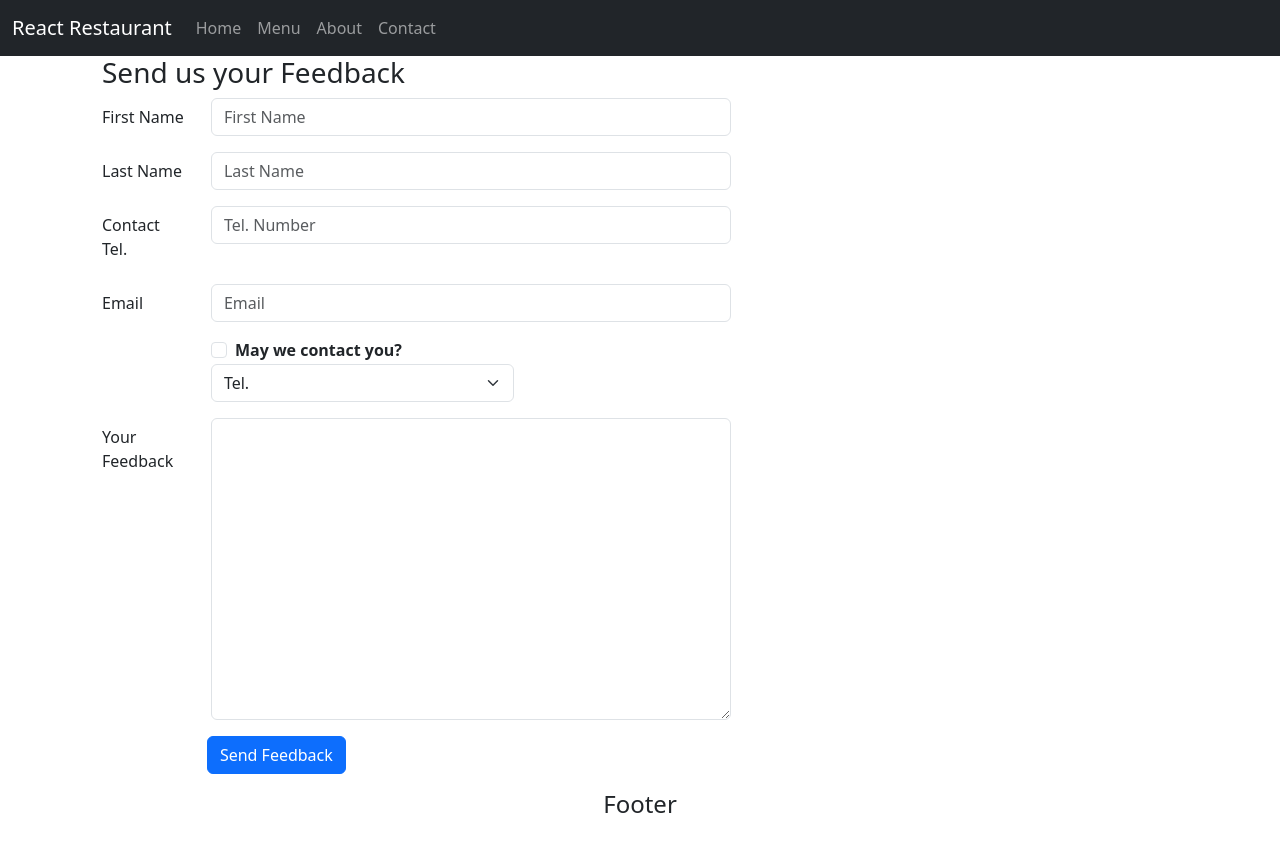
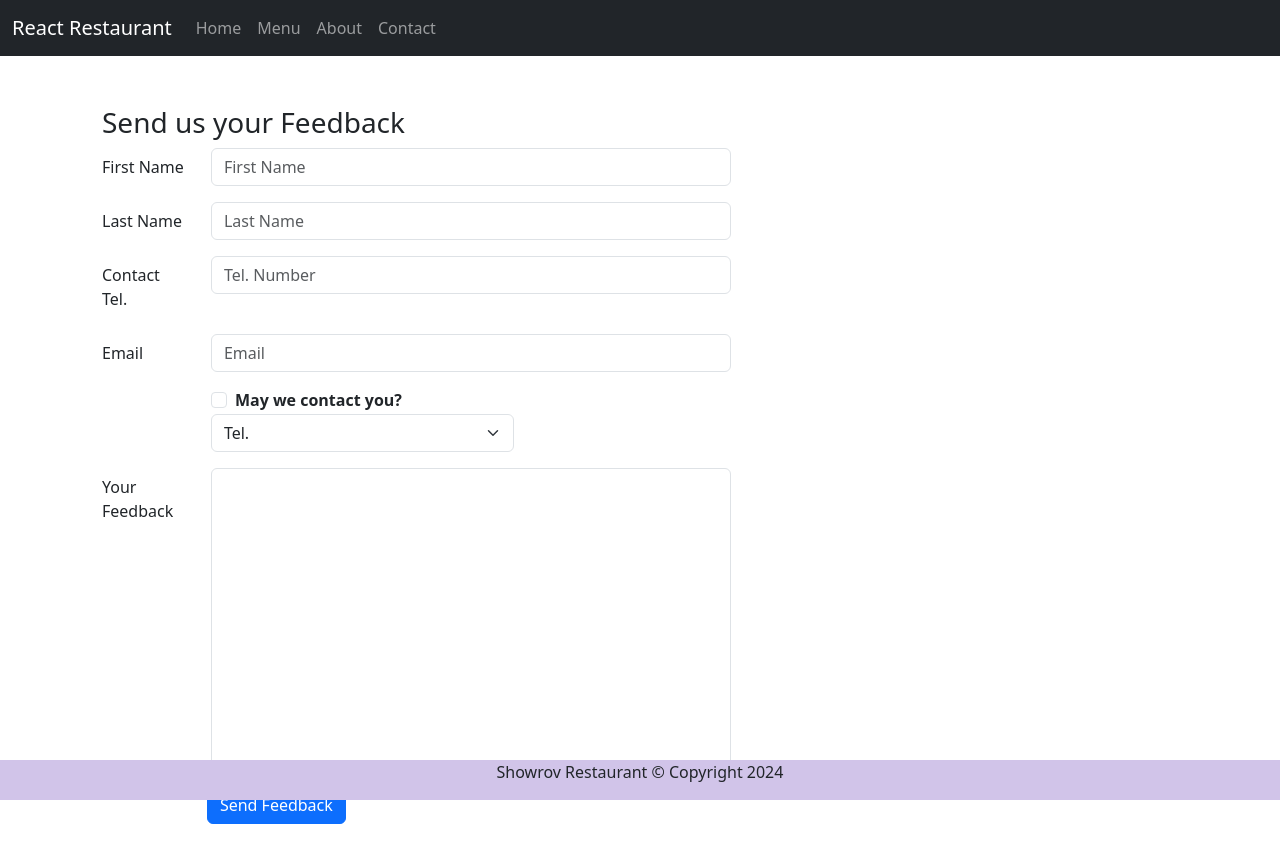
Before and after one commit to rakibulhasanshowrov/react_restaurant_project, a React (Vite) app: page /contact in a window 1280 px wide. Shown: the top 862 px of the page. Before the commit the page ends 826 px from the top, so only its background shows below. Built offline with nearby package versions, Linux system fonts and the light colour scheme.

Commit message:
'added footer'

```diff
--- a/src/App.css
+++ b/src/App.css
@@ -1,3 +1,19 @@
 .App{
   text-align: center;
 }
+.footer{
+  background-color: #D1c4e9;
+  margin:0px auto;
+  padding-top: fixed;
+  position:fixed;
+  bottom:0;
+  width:100%;
+
+}
+
+
+.row-content {
+  margin:0px auto;
+  padding: 50px 0px 50px 0px;
+  min-height: 400px;
+}
--- a/src/components/footer/FooterComponent.jsx
+++ b/src/components/footer/FooterComponent.jsx
@@ -1,8 +1,17 @@
 
 const FooterComponent = () => {
   return (
-    <div>
-      <h4>Footer</h4>
+    <div className="footer">
+       <div className="container">
+        <div className="row justify-content-center">
+          <div className="col-auto">
+            <p>Showrov Restaurant &#169; Copyright 2024</p>
+
+          </div>
+
+        </div>
+
+       </div>
     </div>
   )
 }
```
